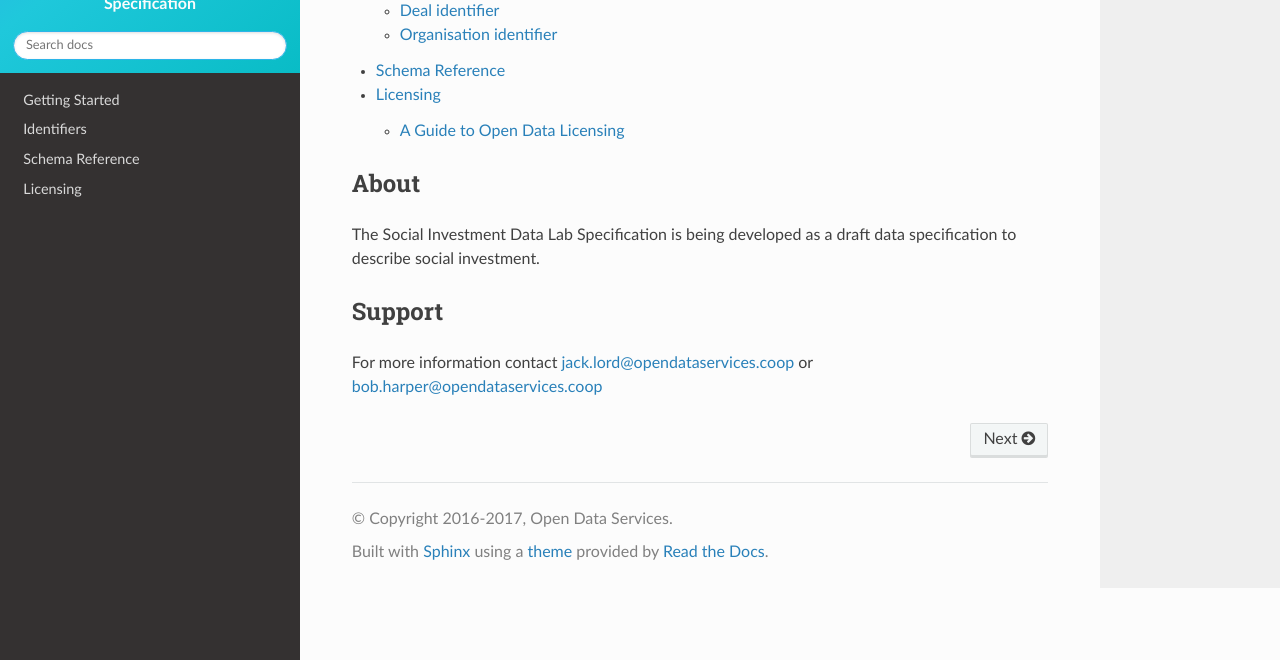
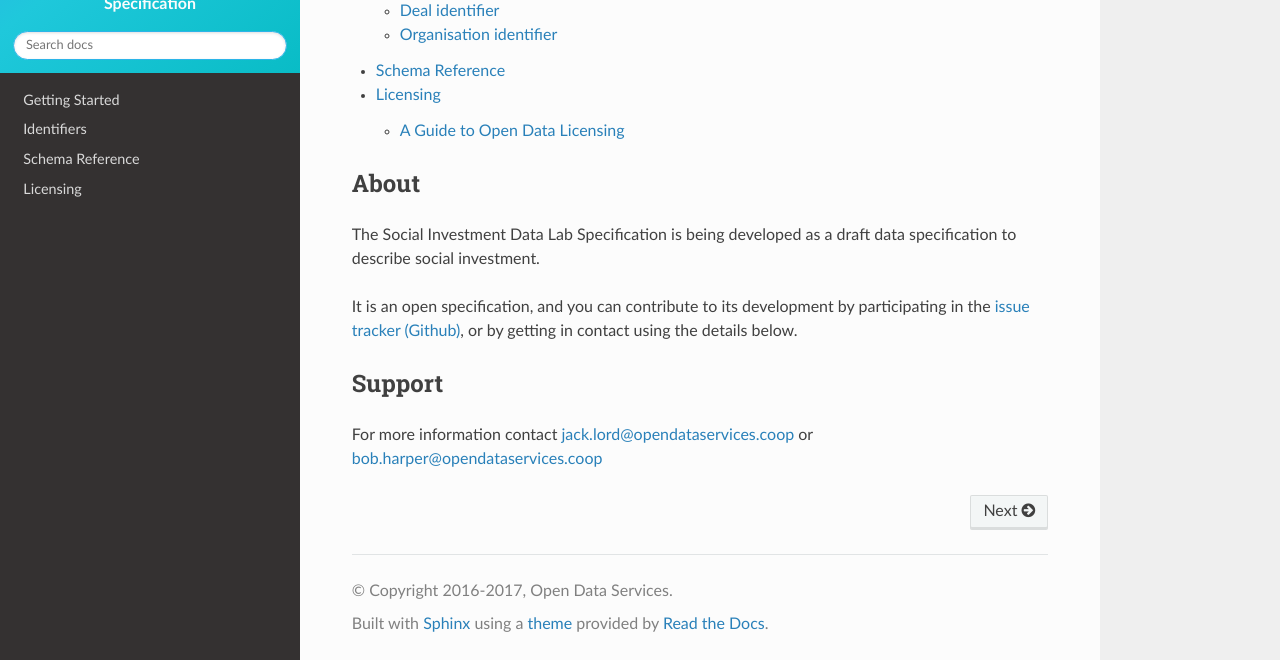
Before and after one commit to SocialEconomyDataLab/spec, a Sphinx documentation site: the page built from docs/index.md, in a window 1280 px wide and 900 px high, scrolled down 823 px, cut to the strip 240-900 px from the top of the window. Built offline with Sphinx 7.4.7 and the Read the Docs theme 2.0.0, drawn with Linux system fonts in a browser that asks for light colours; comment, search, counter and statistics services are not loaded.

Commit message:
signposting

```diff
--- a/docs/index.md
+++ b/docs/index.md
@@ -35,5 +35,7 @@ The Social Investment Data Lab Specification is:
 ## About
 The Social Investment Data Lab Specification is being developed as a draft data specification to describe social investment.
 
+It is an open specification, and you can contribute to its development by participating in the [issue tracker (Github)](https://github.com/SocialInvestmentDataLab/spec/issues), or by getting in contact using the details below.
+
 ## Support
 For more information contact [jack.lord@opendataservices.coop](mailto:jack.lord@opendataservices.coop) or [bob.harper@opendataservices.coop](mailto:bob.harper@opendataservices.coop)
```
Also changed, not shown: docs/schema.md (+2 -1 lines).
